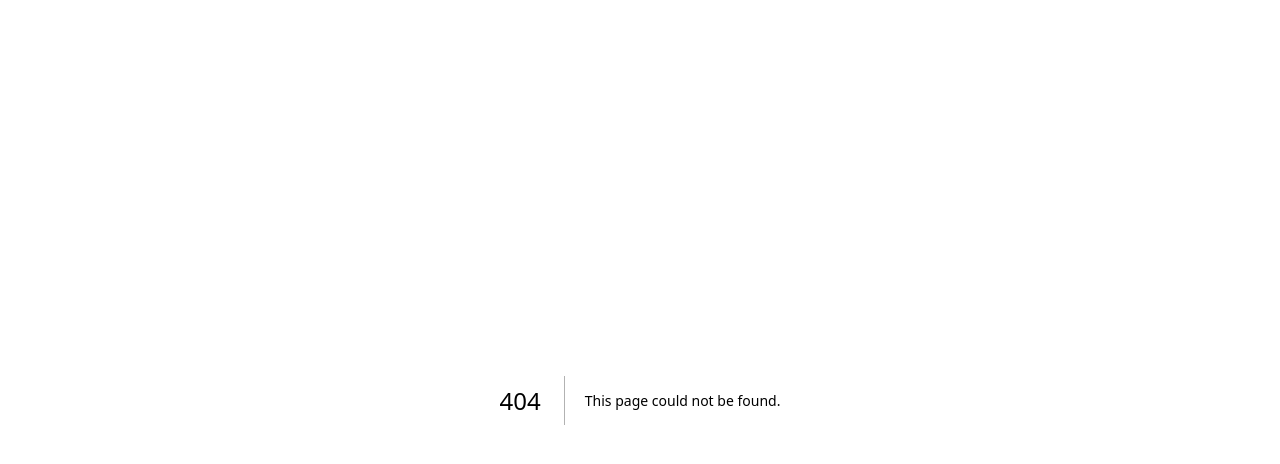
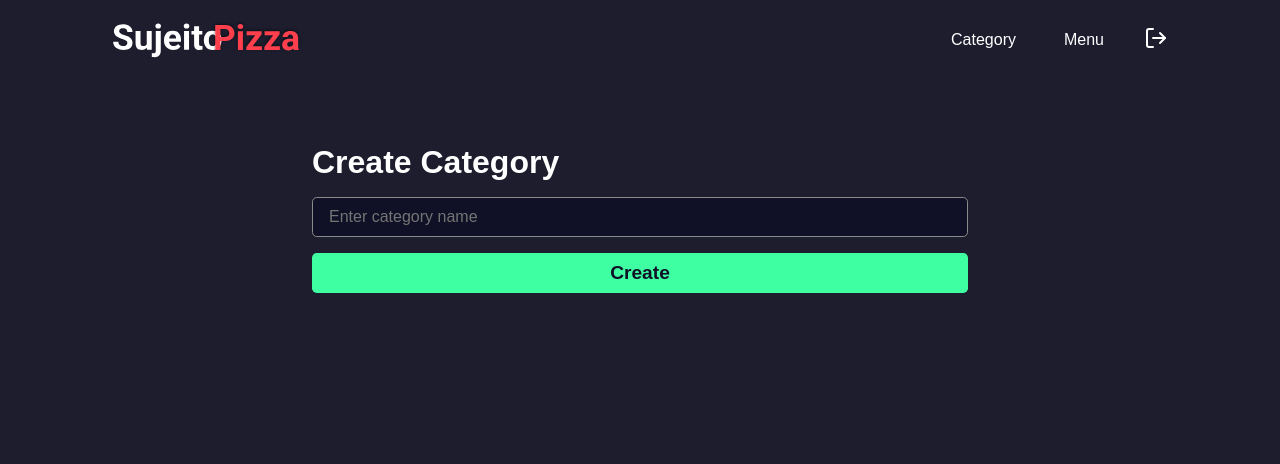
Before and after one commit to felipeLeao18/pizza-byte-frontend, a Next.js app: page /category in a window 1280 px wide. Before the commit this address had no page. Shown: the top 464 px of the page. Built offline with nearby package versions, Linux system fonts and the light colour scheme.

Commit message:
feat: add category

```diff
--- /dev/null
+++ b/src/pages/category/index.tsx
@@ -0,0 +1,65 @@
+import { Input } from '@/src/components/ui/Input'
+import { FormEvent, useState } from 'react'
+
+import { Header } from '@/src/components/ui/Header'
+import Head from 'next/head'
+import styles from './styles.module.scss'
+import { Button } from '@/src/components/ui/Button'
+import { api } from '@/src/services/apiClient'
+import { toast } from 'react-toastify'
+
+export default function Category () {
+  const [name, setName] = useState('')
+  const [loading, setLoading] = useState(false)
+
+  async function handleSubmit (event: FormEvent) {
+    event.preventDefault()
+
+    setLoading(true)
+
+    const data = (await api.post('/categories', {
+      name
+    })).data
+
+    setLoading(false)
+
+    if (data.id !== null) {
+      toast.success('Category registered')
+      setName('')
+      return
+    }
+
+    toast.error('Fail registering category')
+  }
+  return (
+  <>
+
+    <Head>
+      <title>
+        Create category
+      </title>
+      </Head>
+
+      <div>
+      <Header/>
+
+      <main className={styles.container}>
+
+      <h1>Create Category</h1>
+        <form onSubmit={handleSubmit} className={styles.form}>
+            <Input placeholder="Enter category name" type="text"
+              className={styles.input}
+              value={name}
+              onChange={(e) => setName(e.target.value)}
+              />
+
+          <Button type="submit" className={styles.buttonSubmit} loading={loading}>
+
+              Create
+          </Button>
+        </form>
+      </main>
+      </div>
+  </>
+  )
+}
```
